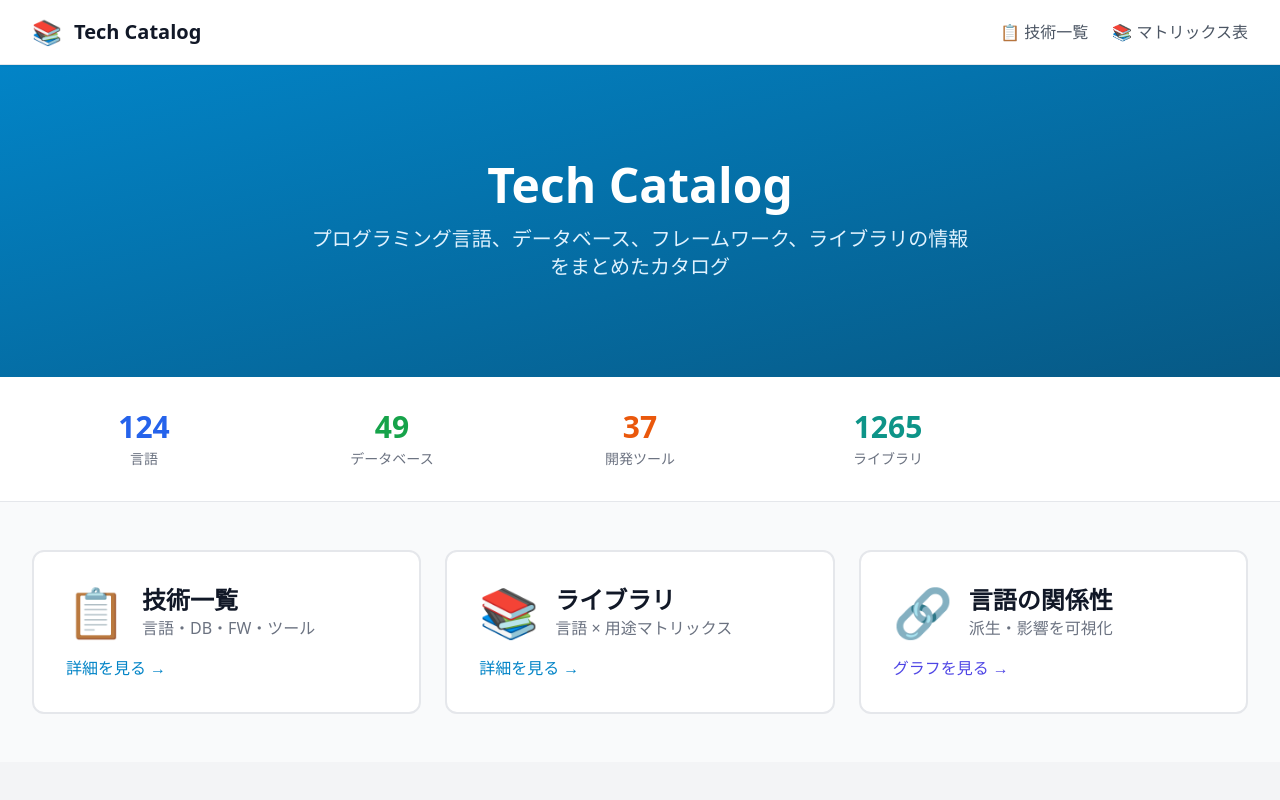
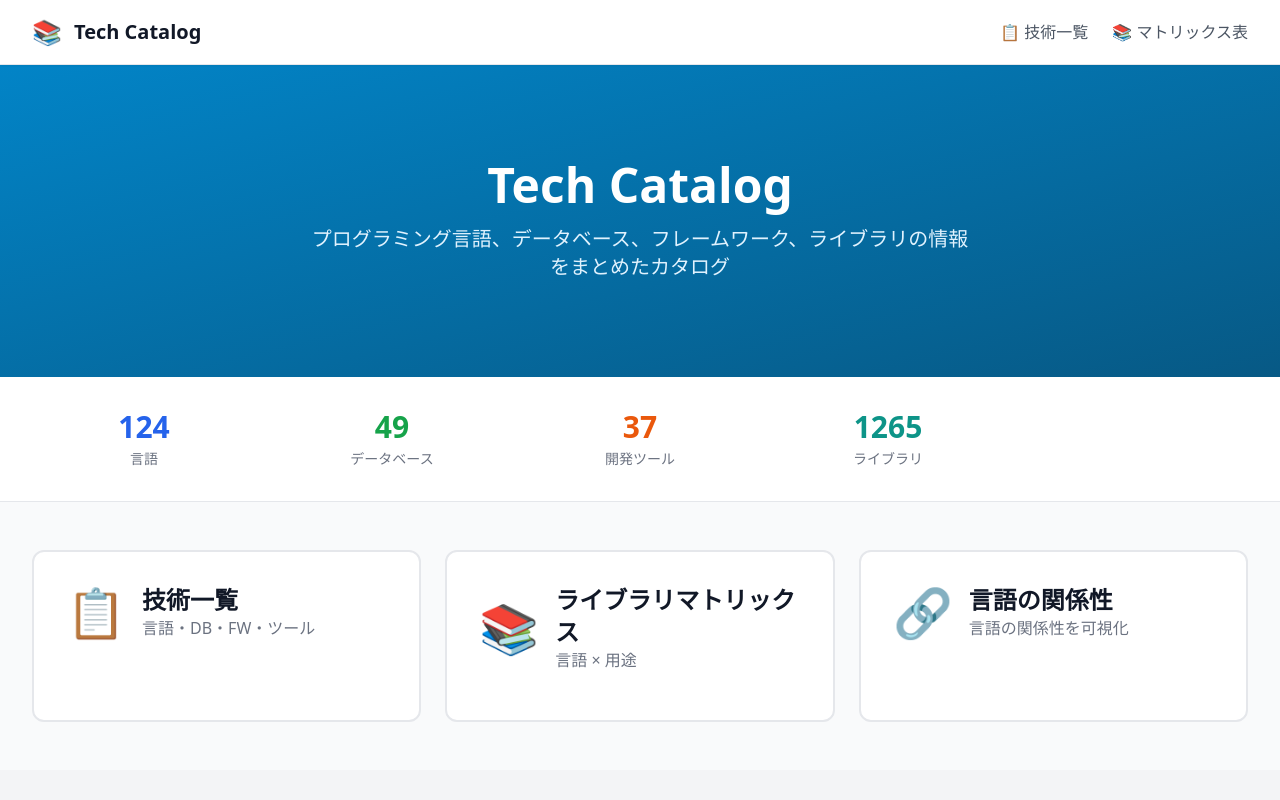
Before and after one commit to ishi720/tech-catalog, a Nuxt app: page / in a window 1280 px wide. Shown: the top 800 px of the page. Built offline with nearby package versions, Linux system fonts and the light colour scheme.

Commit message:
TOPページの文言を修正

```diff
--- a/pages/index.vue
+++ b/pages/index.vue
@@ -56,9 +56,6 @@
               </p>
             </div>
           </div>
-          <div class="mt-4 text-primary-600 font-medium flex items-center gap-1">
-            詳細を見る <span>→</span>
-          </div>
         </NuxtLink>
 
         <NuxtLink
@@ -69,15 +66,12 @@
             <span class="text-5xl">📚</span>
             <div>
               <h2 class="text-2xl font-bold text-gray-900 group-hover:text-primary-600 transition-colors">
-                ライブラリ
+                ライブラリマトリックス
               </h2>
               <p class="text-gray-500">
-                言語 × 用途マトリックス
+                言語 × 用途
               </p>
             </div>
-          </div>
-          <div class="mt-4 text-primary-600 font-medium flex items-center gap-1">
-            詳細を見る <span>→</span>
           </div>
         </NuxtLink>
 
@@ -92,12 +86,9 @@
                 言語の関係性
               </h2>
               <p class="text-gray-500">
-                派生・影響を可視化
+                言語の関係性を可視化
               </p>
             </div>
-          </div>
-          <div class="mt-4 text-indigo-600 font-medium flex items-center gap-1">
-            グラフを見る <span>→</span>
           </div>
         </NuxtLink>
       </div>
```
